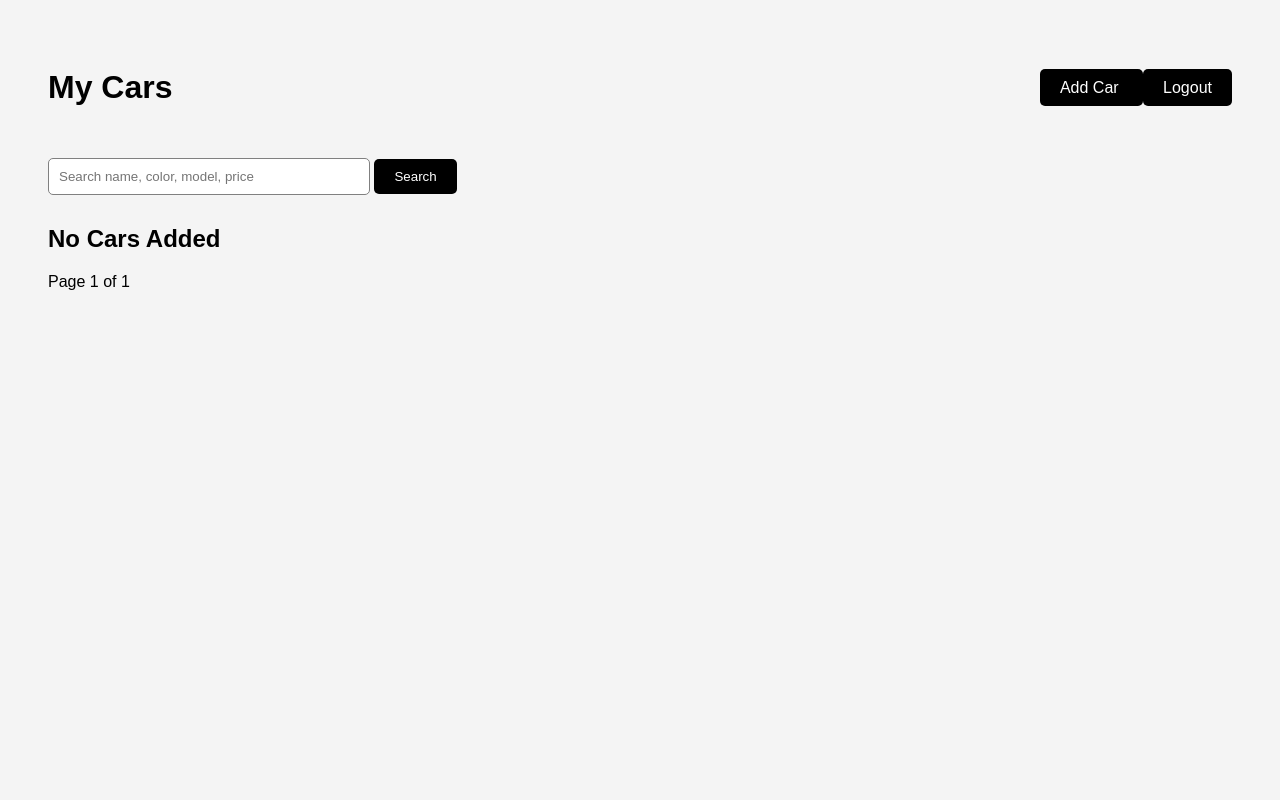
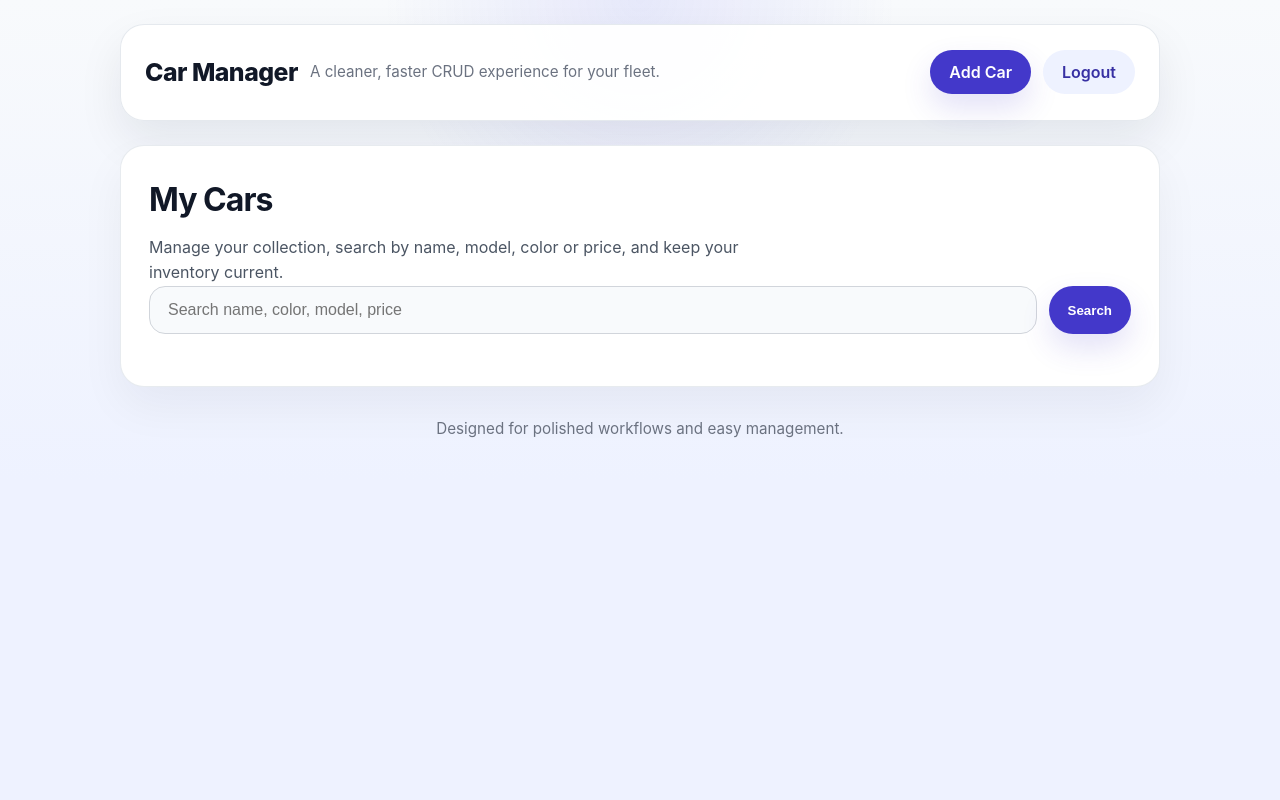
Before and after one commit to sapnathakur333/crud-operation, a Django app: page / in a window 1280 px wide. Run offline with Django 5.2, Linux system fonts and the light colour scheme; a user stored in the database is signed in; data comes from the database, SQL or seed files in the repository.

Commit message:
chnage the ui of all files

```diff
--- /dev/null
+++ b/cars/templates/base.html
@@ -0,0 +1,326 @@
+<!DOCTYPE html>
+<html lang="en">
+<head>
+    <meta charset="UTF-8">
+    <meta name="viewport" content="width=device-width, initial-scale=1.0">
+    <title>{% block title %}Car Manager{% endblock %}</title>
+    <style>
+        :root {
+            color-scheme: light;
+            font-family: Inter, system-ui, -apple-system, BlinkMacSystemFont, "Segoe UI", sans-serif;
+            color: #111827;
+            background: #eef2ff;
+            line-height: 1.6;
+        }
+
+        * {
+            box-sizing: border-box;
+        }
+
+        html, body {
+            margin: 0;
+            min-height: 100%;
+        }
+
+        body {
+            background: radial-gradient(circle at top, rgba(99,102,241,.12), transparent 32%),
+                        linear-gradient(180deg, #f8fafc 0%, #eef2ff 100%);
+            color: #111827;
+        }
+
+        a {
+            color: inherit;
+            text-decoration: none;
+        }
+
+        .page-shell {
+            max-width: 1080px;
+            margin: 0 auto;
+            padding: 24px 20px 40px;
+        }
+
+        .app-header {
+            display: flex;
+            flex-wrap: wrap;
+            justify-content: space-between;
+            align-items: center;
+            gap: 12px;
+            padding: 20px 24px;
+            margin-bottom: 24px;
+            border-radius: 24px;
+            background: rgba(255,255,255,.95);
+            border: 1px solid rgba(148,163,184,.24);
+            box-shadow: 0 20px 45px rgba(15,23,42,.08);
+        }
+
+        .brand {
+            display: flex;
+            align-items: center;
+            gap: 12px;
+        }
+
+        .brand-title {
+            font-size: 1.55rem;
+            font-weight: 800;
+            letter-spacing: -0.02em;
+        }
+
+        .brand-subtitle {
+            color: #6b7280;
+            font-size: .95rem;
+        }
+
+        .header-actions {
+            display: flex;
+            flex-wrap: wrap;
+            gap: 12px;
+        }
+
+        .button {
+            display: inline-flex;
+            align-items: center;
+            justify-content: center;
+            padding: 0 18px;
+            min-height: 44px;
+            border-radius: 999px;
+            font-weight: 600;
+            border: 1px solid transparent;
+            transition: transform .15s ease, box-shadow .15s ease, background-color .15s ease, color .15s ease;
+            cursor: pointer;
+        }
+
+        .button:hover {
+            transform: translateY(-1px);
+        }
+
+        .button.primary {
+            color: white;
+            background: #4338ca;
+            box-shadow: 0 14px 30px rgba(67,56,202,.15);
+        }
+
+        .button.secondary {
+            color: #3730a3;
+            background: #eef2ff;
+        }
+
+        .button.tertiary {
+            color: #2563eb;
+            background: #eff6ff;
+        }
+
+        .button.danger {
+            color: white;
+            background: #dc2626;
+        }
+
+        .button.small {
+            padding: 0 14px;
+            min-height: 36px;
+            font-size: .95rem;
+        }
+
+        .main-content {
+            display: grid;
+            gap: 24px;
+        }
+
+        .panel {
+            border-radius: 24px;
+            background: white;
+            border: 1px solid rgba(148,163,184,.22);
+            box-shadow: 0 20px 45px rgba(15,23,42,.05);
+            padding: 28px;
+        }
+
+        .section-title {
+            margin: 0 0 10px;
+            font-size: 2rem;
+            letter-spacing: -.03em;
+        }
+
+        .section-copy {
+            margin: 0;
+            color: #4b5563;
+            max-width: 62ch;
+        }
+
+        .search-form {
+            display: grid;
+            grid-template-columns: minmax(0, 1fr) auto;
+            gap: 12px;
+            margin-bottom: 24px;
+        }
+
+        .text-input,
+        .select-input,
+        .textarea-input {
+            width: 100%;
+            border: 1px solid #d1d5db;
+            border-radius: 16px;
+            padding: 14px 18px;
+            font-size: 1rem;
+            background: #f8fafc;
+            color: #111827;
+            outline: none;
+        }
+
+        .text-input:focus,
+        .select-input:focus,
+        .textarea-input:focus {
+            border-color: #6366f1;
+            box-shadow: 0 0 0 4px rgba(99,102,241,.12);
+        }
+
+        .grid-list {
+            display: grid;
+            grid-template-columns: repeat(auto-fit, minmax(260px, 1fr));
+            gap: 20px;
+        }
+
+        .card {
+            padding: 24px;
+            border-radius: 24px;
+            background: linear-gradient(180deg, rgba(255,255,255,.98), #ffffff);
+            border: 1px solid rgba(148,163,184,.18);
+            box-shadow: 0 16px 36px rgba(15,23,42,.06);
+        }
+
+        .card-title {
+            margin: 0 0 16px;
+            font-size: 1.25rem;
+            font-weight: 700;
+        }
+
+        .meta-list {
+            list-style: none;
+            margin: 0;
+            padding: 0;
+            display: grid;
+            gap: 10px;
+            color: #4b5563;
+        }
+
+        .meta-list li {
+            display: flex;
+            justify-content: space-between;
+            gap: 8px;
+            padding: 12px 16px;
+            border-radius: 16px;
+            background: #f8fafc;
+        }
+
+        .meta-list strong {
+            color: #111827;
+            font-weight: 600;
+        }
+
+        .card-actions {
+            margin-top: 22px;
+            display: flex;
+            flex-wrap: wrap;
+            gap: 10px;
+        }
+
+        .form-panel {
+            padding: 32px;
+            max-width: 680px;
+        }
+
+        .form-stack {
+            display: grid;
+            gap: 18px;
+        }
+
+        .form-group {
+            display: grid;
+            gap: 8px;
+        }
+
+        .form-actions {
+            display: flex;
+            justify-content: flex-start;
+            gap: 12px;
+            margin-top: 8px;
+        }
+
+        .form-help {
+            margin: 0;
+            color: #6b7280;
+            font-size: .95rem;
+        }
+
+        .info-box {
+            padding: 18px 22px;
+            border-radius: 18px;
+            background: #eef2ff;
+            border: 1px solid rgba(99,102,241,.24);
+            color: #3730a3;
+        }
+
+        .empty-state {
+            padding: 28px;
+            border-radius: 24px;
+            border: 1px dashed rgba(99,102,241,.35);
+            background: rgba(99,102,241,.06);
+            text-align: center;
+        }
+
+        .pagination {
+            display: flex;
+            flex-wrap: wrap;
+            align-items: center;
+            gap: 12px;
+            margin-top: 18px;
+        }
+
+        .pagination a,
+        .pagination span {
+            border-radius: 999px;
+            padding: 10px 16px;
+            border: 1px solid rgba(148,163,184,.24);
+            background: white;
+            color: #374151;
+        }
+
+        .pagination span {
+            font-weight: 600;
+        }
+
+        .app-footer {
+            color: #6b7280;
+            text-align: center;
+            font-size: .95rem;
+            margin-top: 30px;
+        }
+
+        @media (max-width: 640px) {
+            .search-form {
+                grid-template-columns: 1fr;
+            }
+            .app-header {
+                padding: 18px;
+            }
+        }
+    </style>
+</head>
+<body>
+    <div class="page-shell">
+        <header class="app-header">
+            <div class="brand">
+                <div class="brand-title"><a href="{% url 'car_list' %}">Car Manager</a></div>
+                <p class="brand-subtitle">A cleaner, faster CRUD experience for your fleet.</p>
+            </div>
+            <div class="header-actions">
+                {% block header %}{% endblock %}
+            </div>
+        </header>
+
+        <main class="main-content">
+            {% block content %}{% endblock %}
+        </main>
+
+        <footer class="app-footer">Designed for polished workflows and easy management.</footer>
+    </div>
+</body>
+</html>
--- a/cars/templates/car_list.html
+++ b/cars/templates/car_list.html
@@ -1,163 +1,67 @@
-<!DOCTYPE html>
-<html>
-<head>
-    <title>My Cars</title>
+{% extends "base.html" %}
 
-    <style>
+{% block title %}My Cars{% endblock %}
 
-        body{
-            font-family: Arial;
-            background:#f4f4f4;
-            padding:40px;
-        }
+{% block header %}
+<a href="{% url 'car_create' %}" class="button primary">Add Car</a>
+<a href="{% url 'logout' %}" class="button secondary">Logout</a>
+{% endblock %}
 
-        .top{
-            display:flex;
-            justify-content:space-between;
-            align-items:center;
-            margin-bottom:30px;
-        }
-
-        .btn{
-            padding:10px 20px;
-            background:black;
-            color:white;
-            text-decoration:none;
-            border-radius:5px;
-        }
-
-        .card{
-            background:white;
-            padding:20px;
-            margin-bottom:20px;
-            border-radius:10px;
-            box-shadow:0 0 10px rgba(0,0,0,0.1);
-        }
-
-        .edit{
-            background:green;
-        }
-
-        .delete{
-            background:red;
-        }
-
-    </style>
-
-</head>
-
-<body>
-
-    <div class="top">
-
-        <h1>My Cars</h1>
-
+{% block content %}
+<section class="panel">
     <div>
-
-            <a href="{% url 'car_create' %}" class="btn">
-                Add Car
-            </a>
-
-            <a href="{% url 'logout' %}" class="btn">
-                Logout
-            </a>
-
+        <h1 class="section-title">My Cars</h1>
+        <p class="section-copy">Manage your collection, search by name, model, color or price, and keep your inventory current.</p>
     </div>
 
-    </div>
-    <form method="GET" style="margin-bottom:30px;">
-
+    <form method="GET" class="search-form">
+        <div class="form-group">
             <input
                 type="text"
                 name="q"
                 placeholder="Search name, color, model, price"
                 value="{{ request.GET.q }}"
-        style="
-            padding:10px;
-            width:300px;
-            border-radius:5px;
-            border:1px solid gray;
-        "
+                class="text-input"
             >
+        </div>
+        <button type="submit" class="button primary">Search</button>
+    </form>
+</section>
 
-    <button
-        type="submit"
-        class="btn"
-        style="border:none;"
-    >
-        Search
-    </button>
-
-</form>
-
-
+{% if page_obj %}
+<div class="grid-list">
     {% for car in page_obj %}
-
-        <div class="card">
-
-            <h2>{{ car.car_name }}</h2>
-
-            <p>
-                <b>Model:</b>
-                {{ car.car_model }}
-            </p>
-
-            <p>
-                <b>Price:</b>
-                ₹{{ car.car_price }}
-            </p>
-
-            <p>
-                <b>Color:</b>
-                {{ car.car_color }}
-            </p>
-
-            <a href="{% url 'car_edit' car.id %}" class="btn edit">
-                Edit
-            </a>
-
-            <a href="{% url 'car_delete' car.id %}" class="btn delete">
-                Delete
-            </a>
-
+    <article class="card">
+        <h2 class="card-title">{{ car.car_name }}</h2>
+        <ul class="meta-list">
+            <li><strong>Model</strong><span>{{ car.car_model }}</span></li>
+            <li><strong>Price</strong><span>₹{{ car.car_price }}</span></li>
+            <li><strong>Color</strong><span>{{ car.car_color }}</span></li>
+        </ul>
+        <div class="card-actions">
+            <a href="{% url 'car_edit' car.id %}" class="button small tertiary">Edit</a>
+            <a href="{% url 'car_delete' car.id %}" class="button small danger">Delete</a>
+        </div>
+    </article>
+    {% empty %}
+    <div class="empty-state">
+        <h2>No Cars Added</h2>
+        <p>Add your first car to start managing your inventory.</p>
+    </div>
+    {% endfor %}
 </div>
 
-    {% empty %}
-
-        <h2>No Cars Added</h2>
-
-    {% endfor %}
-
-
-    <div>
-
+<div class="pagination">
     {% if page_obj.has_previous %}
-
         <a href="?page=1">First</a>
-
-            <a href="?page={{ page_obj.previous_page_number }}">
-                Previous
-            </a>
-
+        <a href="?page={{ page_obj.previous_page_number }}">Previous</a>
     {% endif %}
 
-
-        <span>
-            Page {{ page_obj.number }}
-            of
-            {{ page_obj.paginator.num_pages }}
-        </span>
-
+    <span>Page {{ page_obj.number }} of {{ page_obj.paginator.num_pages }}</span>
 
     {% if page_obj.has_next %}
-
-            <a href="?page={{ page_obj.next_page_number }}">
-                Next
-            </a>
-
+        <a href="?page={{ page_obj.next_page_number }}">Next</a>
     {% endif %}
-
 </div>
-
-</body>
-</html>
+{% endif %}
+{% endblock %}
--- a/cars/views.py
+++ b/cars/views.py
@@ -1,7 +1,5 @@
 
 from django.shortcuts import render, redirect, get_object_or_404
-
-from django.contrib.auth.forms import UserCreationForm
 
 from django.contrib.auth import (
     login,
@@ -13,7 +11,7 @@
 
 from django.core.paginator import Paginator
 
-from .forms import CarForm
+from .forms import CarForm, SimpleSignupForm
 
 from .models import Car
 
@@ -22,7 +20,7 @@
 
     if request.method == 'POST':
 
-        form = UserCreationForm(request.POST)
+        form = SimpleSignupForm(request.POST)
 
         if form.is_valid():
 
@@ -34,7 +32,7 @@
 
     else:
 
-        form = UserCreationForm()
+        form = SimpleSignupForm()
 
     return render(
         request,
```
Also changed, not shown: cars/forms.py (+20 -0 lines), cars/templates/car_create.html (+18 -10 lines), cars/templates/car_edit.html (+18 -10 lines), cars/templates/car_form.html (+17 -17 lines), cars/templates/login.html (+27 -37 lines), cars/templates/signup.html (+16 -15 lines). Lines whose indentation alone changed are shown as unchanged.
